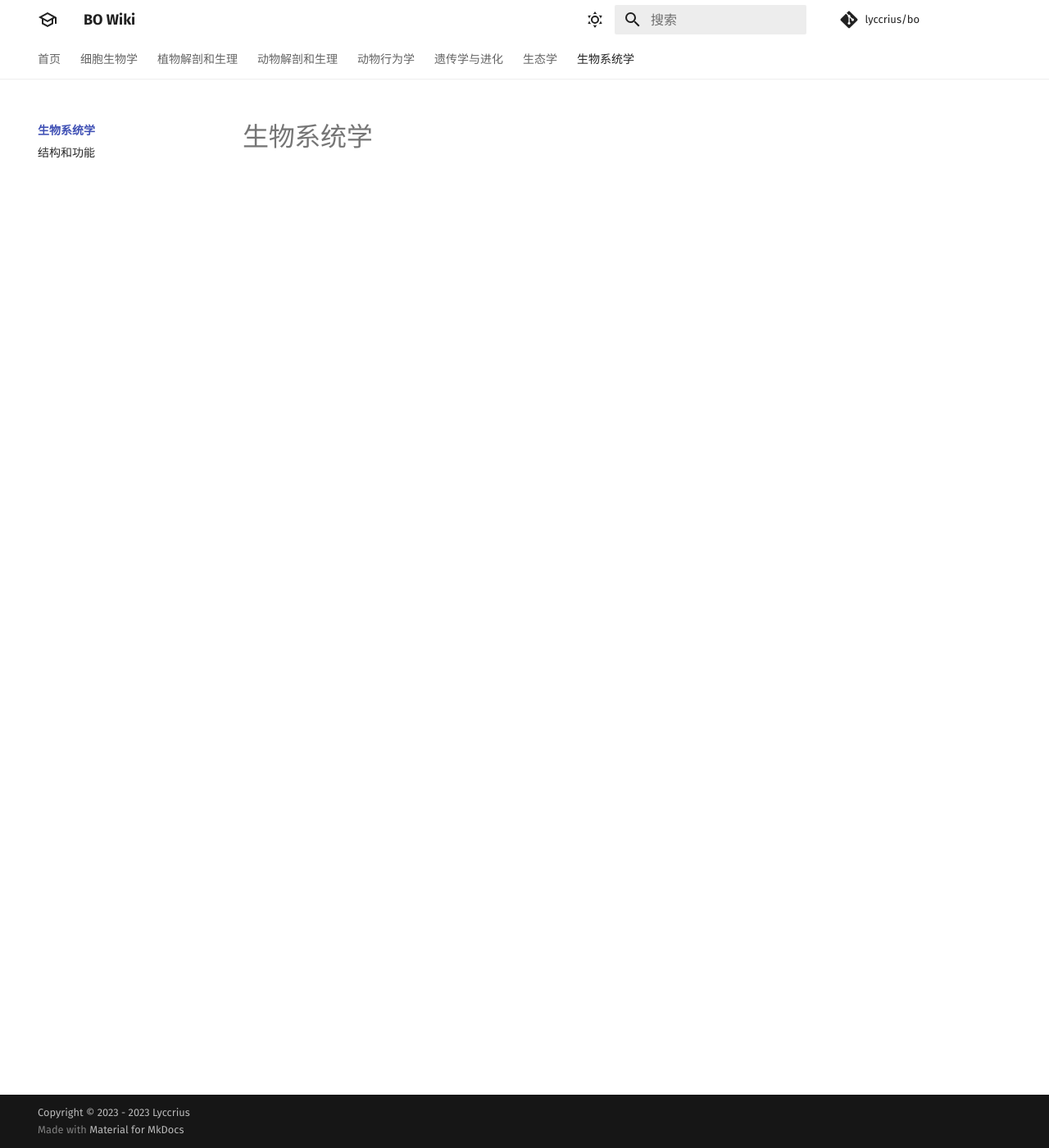
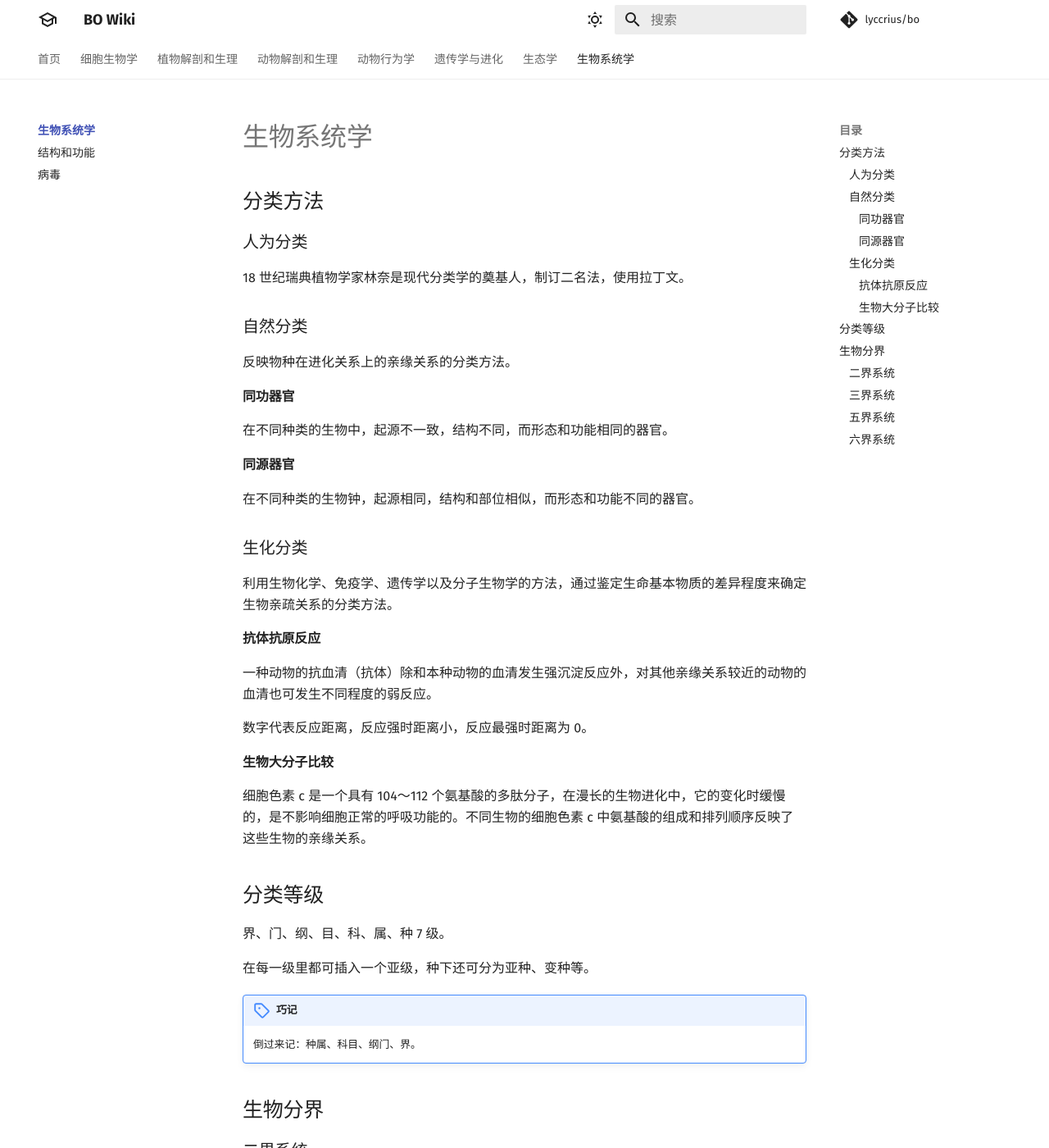
Before and after one commit to lyccrius/bo, an MkDocs documentation site: the page built from docs/biosystematics/index.md, in a window 1280 px wide and 1400 px high. Shown: the whole window at 82% size. Built offline with MkDocs 1.6.1 and Material for MkDocs 9.7.7, drawn with Linux system fonts in a browser that asks for light colours; comment, search, counter and statistics services are not loaded; some of the changed text lies outside the part shown.

Commit message:
生物系统学

```diff
--- a/docs/biosystematics/index.md
+++ b/docs/biosystematics/index.md
@@ -1 +1,84 @@
 title: 生物系统学
+
+## 分类方法
+
+### 人为分类
+
+18 世纪瑞典植物学家林奈是现代分类学的奠基人，制订二名法，使用拉丁文。
+
+### 自然分类
+
+反映物种在进化关系上的亲缘关系的分类方法。
+
+#### 同功器官
+
+在不同种类的生物中，起源不一致，结构不同，而形态和功能相同的器官。
+
+#### 同源器官
+
+在不同种类的生物钟，起源相同，结构和部位相似，而形态和功能不同的器官。
+
+### 生化分类
+
+利用生物化学、免疫学、遗传学以及分子生物学的方法，通过鉴定生命基本物质的差异程度来确定生物亲疏关系的分类方法。
+
+#### 抗体抗原反应
+
+一种动物的抗血清（抗体）除和本种动物的血清发生强沉淀反应外，对其他亲缘关系较近的动物的血清也可发生不同程度的弱反应。
+
+数字代表反应距离，反应强时距离小，反应最强时距离为 0。
+
+#### 生物大分子比较
+
+细胞色素 c 是一个具有 104～112 个氨基酸的多肽分子，在漫长的生物进化中，它的变化时缓慢的，是不影响细胞正常的呼吸功能的。不同生物的细胞色素 c 中氨基酸的组成和排列顺序反映了这些生物的亲缘关系。
+
+## 分类等级
+
+界、门、纲、目、科、属、种 7 级。
+
+在每一级里都可插入一个亚级，种下还可分为亚种、变种等。
+
+!!! note "巧记"
+
+    倒过来记：种属、科目、纲门、界。
+
+## 生物分界
+
+### 二界系统
+
+
+!!! info
+
+    瑞典植物学家林奈。
+
+    细菌和蓝藻属于植物界。
+
+植物和动物两大类。
+
+### 三界系统
+
+植物界、动物界、原生生物界。
+
+!!! info
+
+    德国生物学家海克尔，1886 年。
+
+    其中原生生物界包括所有单细胞生物和一些简单的多细胞动物和植物。
+
+### 五界系统
+
+原核生物界、原生生物界、真菌界、植物界、动物界。
+
+!!! info
+
+    Whittaker，1959 年。
+
+    根据细胞结构和营养类型。
+
+### 六界系统
+
+病毒界、细菌界、蓝藻界、真菌界、植物界、动物界。
+
+!!! info
+
+    我国生物学家陈世骧。
--- a/mkdocs.yml
+++ b/mkdocs.yml
@@ -27,6 +27,19 @@ theme:
     - navigation.indexes
   icon:
     logo: 'material/school-outline'
+    admonition:
+      note: octicons/tag-16
+      abstract: octicons/checklist-16
+      info: octicons/info-16
+      tip: octicons/squirrel-16
+      success: octicons/check-16
+      question: octicons/question-16
+      warning: octicons/alert-16
+      failure: octicons/x-circle-16
+      danger: octicons/zap-16
+      bug: octicons/bug-16
+      example: octicons/beaker-16
+      quote: octicons/quote-16
   palette:
     # Palette toggle for light mode
     - media: "(prefers-color-scheme: light)"
@@ -54,6 +67,11 @@ extra_javascript:
 
 extra_css:
   - https://cdnjs.cloudflare.com/ajax/libs/KaTeX/0.16.7/katex.min.css
+
+markdown_extensions:
+  - admonition
+  - pymdownx.details
+  - pymdownx.superfences
 
 # Page tree
 nav:
@@ -119,3 +137,4 @@ nav:
   - 生物系统学:
     - biosystematics/index.md
     - 结构和功能: biosystematics/structure-and-function.md
+    - 病毒: biosystematics/virus.md
```
Also changed, not shown: docs/biosystematics/structure-and-function.md (+5 -0 lines), docs/biosystematics/virus.md (added, +81 -0 lines).
